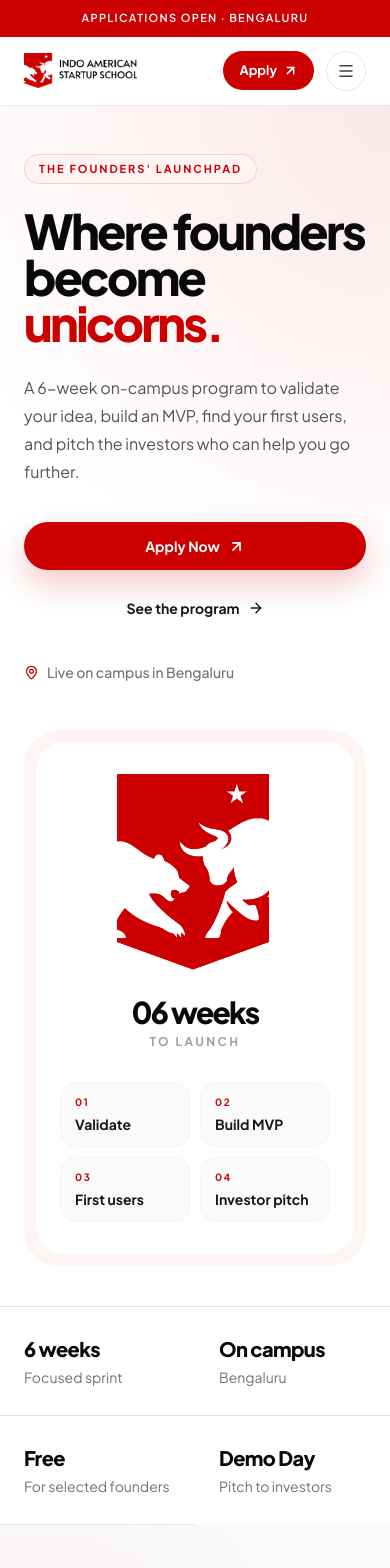
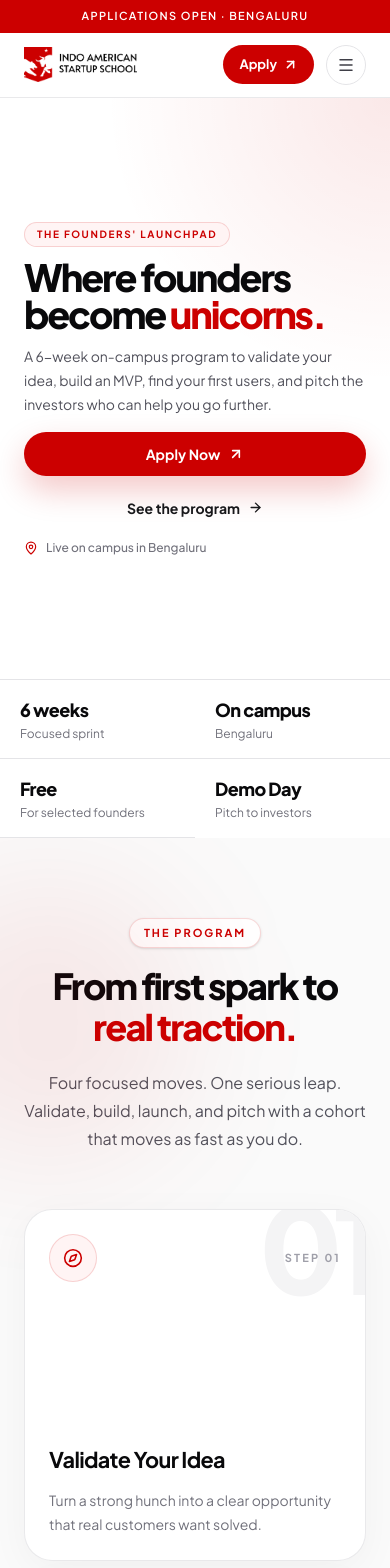
Before and after one commit to pranathi1290/IASS, a React (Vite) app: page / in a window 390 px wide. Shown: the top 1568 px of the page. Built offline with nearby package versions, Linux system fonts and the light colour scheme.

Commit message:
Refactor App and Hero components for improved layout and responsiveness. Adjust header styles, update Hero section dimensions, and enhance text presentation for better user experience. Introduce CSS variable for header height to streamline layout management.

```diff
--- a/src/App.jsx
+++ b/src/App.jsx
@@ -30,13 +30,13 @@ function App() {
   return (
     <div className="bg-white text-zinc-950">
       <header className="sticky top-0 z-50">
-        <p className="bg-brand px-4 py-2.5 text-center text-[11px] font-semibold tracking-[0.12em] text-white uppercase sm:px-10 sm:text-xs sm:tracking-[0.14em]">
+        <p className="bg-brand px-4 py-2 text-center text-[11px] font-semibold tracking-[0.12em] text-white uppercase sm:px-10 sm:text-xs sm:tracking-[0.14em]">
           <span className="sm:hidden">Applications open · Bengaluru</span>
           <span className="hidden sm:inline">Applications open · 6-week on-campus cohort · Bengaluru</span>
         </p>
 
         <nav className="border-b border-zinc-200/80 bg-white/95 px-6 backdrop-blur-md sm:px-10 lg:px-12">
-          <div className="relative mx-auto flex h-[4.25rem] max-w-7xl items-center justify-between gap-4">
+          <div className="relative mx-auto flex h-16 max-w-7xl items-center justify-between gap-4">
             <a href="#home" className="relative z-10 flex shrink-0 items-center" onClick={closeMenu}>
               <img src="/iass-logo.png" alt="Indo American Startup School" className="h-9 w-auto max-w-[168px] object-contain sm:h-10" />
             </a>
@@ -92,6 +92,7 @@ function App() {
           )}
         </nav>
       </header>
+
       <Hero />
       <ProgramOverview />
       <WhoShouldApply />
--- a/src/components/Hero.jsx
+++ b/src/components/Hero.jsx
@@ -16,64 +16,67 @@ const stats = [
 
 function Hero() {
   return (
-    <main id="home" className="relative isolate overflow-hidden bg-white text-zinc-950">
+    <main
+      id="home"
+      className="relative isolate flex h-[calc(100dvh-var(--site-header-height))] max-h-[calc(100dvh-var(--site-header-height))] min-h-0 flex-col overflow-hidden bg-white text-zinc-950"
+    >
       <div
         aria-hidden="true"
         className="pointer-events-none absolute inset-0 -z-10 bg-[radial-gradient(circle_at_100%_0%,rgba(204,0,0,0.09),transparent_34%)]"
       />
 
-      <section className="mx-auto w-full max-w-7xl px-6 pb-10 pt-12 sm:px-10 sm:pt-16 lg:px-12 lg:pt-20 lg:pb-6">
-        <div className="grid items-center gap-12 lg:grid-cols-[minmax(0,1.05fr)_minmax(280px,0.95fr)] lg:gap-16">
+      <section className="mx-auto flex w-full max-w-7xl min-h-0 flex-1 items-center px-6 py-4 sm:px-10 lg:px-12 lg:py-5">
+        <div className="grid w-full items-center gap-6 lg:grid-cols-[minmax(0,1.05fr)_minmax(240px,0.9fr)] lg:gap-10 xl:gap-12">
           <div className="max-w-2xl">
-            <p className="mb-6 inline-flex items-center gap-2 rounded-full border border-brand/15 bg-brand-soft px-3.5 py-1.5 text-[11px] font-bold uppercase tracking-[0.18em] text-brand">
+            <p className="mb-3 inline-flex items-center gap-2 rounded-full border border-brand/15 bg-brand-soft px-3 py-1 text-[10px] font-bold uppercase tracking-[0.16em] text-brand sm:mb-4 sm:px-3.5 sm:py-1.5 sm:text-[11px]">
               The founders&apos; launchpad
             </p>
-            <h1 className="text-5xl font-extrabold leading-[0.96] tracking-[-0.055em] text-zinc-950 sm:text-6xl lg:text-[clamp(4.4rem,6.4vw,6.35rem)]">
+            <h1 className="text-[clamp(2.35rem,5.2vw,4.75rem)] font-extrabold leading-[0.96] tracking-[-0.055em] text-zinc-950">
               Where founders
               <br />
               become <span className="text-brand">unicorns.</span>
             </h1>
-            <p className="mt-7 max-w-lg text-base leading-7 text-zinc-600 sm:text-lg sm:leading-8">
+            <p className="mt-3 max-w-lg text-sm leading-6 text-zinc-600 sm:mt-4 sm:text-base sm:leading-7 lg:max-w-md">
               A 6-week on-campus program to validate your idea, build an MVP, find your first users, and pitch the investors who can help you go further.
             </p>
-            <div className="mt-9 flex flex-col items-stretch gap-4 sm:flex-row sm:items-center">
+            <div className="mt-4 flex flex-col items-stretch gap-3 sm:mt-5 sm:flex-row sm:items-center">
               <a
                 href="#apply"
-                className="inline-flex items-center justify-center gap-2 rounded-full bg-brand px-7 py-3.5 text-sm font-bold text-white shadow-[0_14px_32px_rgba(204,0,0,0.22)] transition hover:bg-brand-dark focus-visible:outline-2 focus-visible:outline-offset-4 focus-visible:outline-brand"
+                className="inline-flex items-center justify-center gap-2 rounded-full bg-brand px-6 py-3 text-sm font-bold text-white shadow-[0_14px_32px_rgba(204,0,0,0.22)] transition hover:bg-brand-dark focus-visible:outline-2 focus-visible:outline-offset-4 focus-visible:outline-brand"
               >
                 Apply Now
-                <ArrowUpRight size={17} strokeWidth={2.4} aria-hidden="true" />
+                <ArrowUpRight size={16} strokeWidth={2.4} aria-hidden="true" />
               </a>
               <a
                 href="#program"
-                className="inline-flex items-center justify-center gap-2 px-2 py-3 text-sm font-bold text-zinc-900 transition hover:text-brand focus-visible:outline-2 focus-visible:outline-offset-4 focus-visible:outline-brand"
+                className="inline-flex items-center justify-center gap-2 px-2 py-2.5 text-sm font-bold text-zinc-900 transition hover:text-brand focus-visible:outline-2 focus-visible:outline-offset-4 focus-visible:outline-brand"
               >
                 See the program
-                <ArrowRight size={16} strokeWidth={2.2} aria-hidden="true" />
+                <ArrowRight size={15} strokeWidth={2.2} aria-hidden="true" />
               </a>
             </div>
-            <p className="mt-8 flex items-center gap-2 text-sm font-medium text-zinc-500">
-              <MapPin size={15} className="text-brand" aria-hidden="true" />
+            <p className="mt-3 flex items-center gap-2 text-xs font-medium text-zinc-500 sm:mt-4 sm:text-sm">
+              <MapPin size={14} className="text-brand" aria-hidden="true" />
               Live on campus in Bengaluru
             </p>
           </div>
 
-          <div className="relative mx-auto w-full max-w-md lg:max-w-none">
-            <div className="rounded-[2.25rem] bg-brand-soft p-3 sm:p-4">
-              <div className="relative overflow-hidden rounded-[1.75rem] bg-white px-6 py-8 sm:px-8 sm:py-10">
+          <div className="relative mx-auto hidden w-full max-w-[19rem] lg:block lg:max-w-none lg:justify-self-end">
+            <div className="rounded-[1.75rem] bg-brand-soft p-2 sm:p-3">
+              <div className="relative overflow-hidden rounded-[1.35rem] bg-white px-4 py-5 sm:px-5 sm:py-6">
                 <img
                   src="/iass-shield.png"
                   alt="Indo American Startup School shield"
-                  className="mx-auto h-auto w-[58%] max-w-[220px] object-contain"
+                  className="mx-auto h-auto w-[52%] max-w-[160px] object-contain"
                 />
-                <p className="mt-6 text-center text-3xl font-extrabold tracking-[-0.06em] text-zinc-950 sm:text-4xl">06 weeks</p>
-                <p className="mt-1 text-center text-xs font-bold uppercase tracking-[0.2em] text-zinc-400">to launch</p>
+                <p className="mt-3 text-center text-2xl font-extrabold tracking-[-0.06em] text-zinc-950 sm:mt-4 sm:text-3xl">06 weeks</p>
+                <p className="mt-0.5 text-center text-[10px] font-bold uppercase tracking-[0.18em] text-zinc-400">to launch</p>
 
-                <div className="mt-8 grid grid-cols-2 gap-2.5">
+                <div className="mt-4 grid grid-cols-2 gap-2 sm:mt-5">
                   {launchSteps.map(({ number, title }) => (
-                    <div key={title} className="rounded-2xl border border-zinc-100 bg-zinc-50 px-3.5 py-3">
-                      <p className="text-[10px] font-bold tracking-[0.16em] text-brand">{number}</p>
-                      <p className="mt-1 text-sm font-bold text-zinc-900">{title}</p>
+                    <div key={title} className="rounded-xl border border-zinc-100 bg-zinc-50 px-2.5 py-2 sm:px-3 sm:py-2.5">
+                      <p className="text-[9px] font-bold tracking-[0.14em] text-brand sm:text-[10px]">{number}</p>
+                      <p className="mt-0.5 text-xs font-bold text-zinc-900 sm:text-sm">{title}</p>
                     </div>
                   ))}
                 </div>
@@ -83,12 +86,12 @@ function Hero() {
         </div>
       </section>
 
-      <section className="border-t border-zinc-200 bg-white">
+      <section className="shrink-0 border-t border-zinc-200 bg-white">
         <dl className="mx-auto grid max-w-7xl grid-cols-2 divide-y divide-zinc-200 sm:grid-cols-4 sm:divide-x sm:divide-y-0">
           {stats.map(({ value, label }) => (
-            <div key={value} className="px-6 py-7 sm:px-8">
-              <dt className="text-xl font-extrabold tracking-[-0.03em] text-zinc-950 sm:text-2xl">{value}</dt>
-              <dd className="mt-1 text-sm text-zinc-500">{label}</dd>
+            <div key={value} className="px-5 py-4 sm:px-6 sm:py-5">
+              <dt className="text-lg font-extrabold tracking-[-0.03em] text-zinc-950 sm:text-xl">{value}</dt>
+              <dd className="mt-0.5 text-xs text-zinc-500 sm:text-sm">{label}</dd>
             </div>
           ))}
         </dl>
--- a/src/index.css
+++ b/src/index.css
@@ -9,6 +9,7 @@
 
 html {
   scroll-behavior: smooth;
+  --site-header-height: 6.5rem;
 }
 
 body {
```
